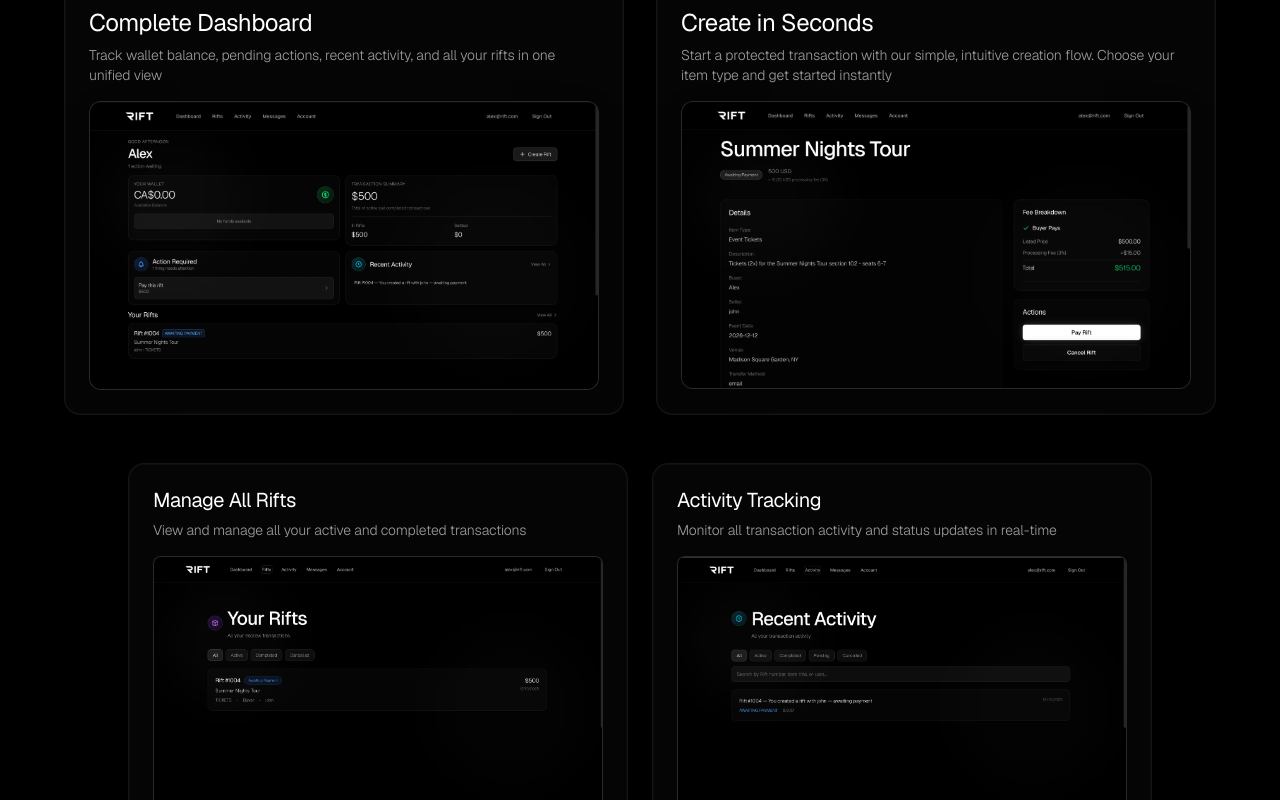
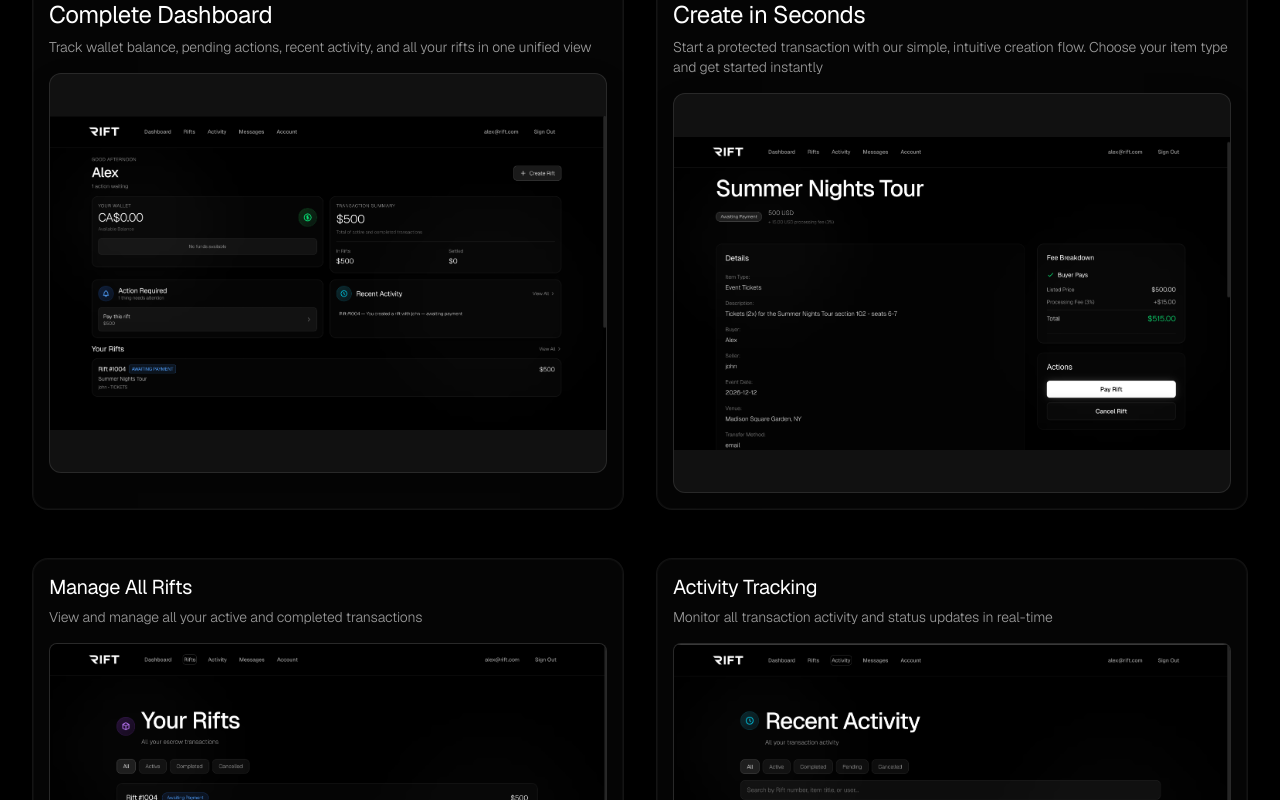
Before and after one commit to nav2424/rift, a Next.js app: page / in a window 1280 px wide. Shown: the part 2400-3200 px from the top of the page. Built offline with nearby package versions, Linux system fonts and the light colour scheme; no server answers.

Commit message:
Increase screenshot sizes in command center for better visibility

```diff
--- a/app/page.tsx
+++ b/app/page.tsx
@@ -500,73 +500,73 @@ export default function Home() {
           </p>
         </div>
 
-        <div className="grid lg:grid-cols-2 gap-8 max-w-6xl mx-auto mb-12">
+        <div className="grid lg:grid-cols-2 gap-8 max-w-7xl mx-auto mb-12">
           {/* Dashboard - Large Feature */}
-          <GlassCard variant="glass" className="p-6 overflow-hidden">
+          <GlassCard variant="glass" className="p-4 overflow-hidden">
             <div className="mb-4">
               <h3 className="text-2xl font-light text-white mb-2">Complete Dashboard</h3>
               <p className="text-sm text-white/60 font-light">
                 Track wallet balance, pending actions, recent activity, and all your rifts in one unified view
               </p>
             </div>
-            <div className="rounded-xl overflow-hidden border border-white/10 bg-white/5 shadow-2xl">
+            <div className="rounded-xl overflow-hidden border border-white/10 bg-white/5 shadow-2xl min-h-[400px] flex items-center justify-center">
               <img
                 src="/dashboard.png"
                 alt="Rift Dashboard"
-                className="w-full h-auto"
+                className="w-full h-auto object-contain max-h-[600px] hover:scale-105 transition-transform duration-300 cursor-zoom-in"
               />
             </div>
           </GlassCard>
 
           {/* Create Rift - Large Feature */}
-          <GlassCard variant="glass" className="p-6 overflow-hidden">
+          <GlassCard variant="glass" className="p-4 overflow-hidden">
             <div className="mb-4">
               <h3 className="text-2xl font-light text-white mb-2">Create in Seconds</h3>
               <p className="text-sm text-white/60 font-light">
                 Start a protected transaction with our simple, intuitive creation flow. Choose your item type and get started instantly
               </p>
             </div>
-            <div className="rounded-xl overflow-hidden border border-white/10 bg-white/5 shadow-2xl">
+            <div className="rounded-xl overflow-hidden border border-white/10 bg-white/5 shadow-2xl min-h-[400px] flex items-center justify-center">
               <img
                 src="/rift-created.png"
                 alt="Create Rift"
-                className="w-full h-auto"
+                className="w-full h-auto object-contain max-h-[600px] hover:scale-105 transition-transform duration-300 cursor-zoom-in"
               />
             </div>
           </GlassCard>
         </div>
 
-        <div className="grid md:grid-cols-2 gap-6 max-w-5xl mx-auto">
+        <div className="grid md:grid-cols-2 gap-8 max-w-7xl mx-auto">
           {/* Rifts List */}
-          <GlassCard variant="glass" className="p-6 overflow-hidden">
+          <GlassCard variant="glass" className="p-4 overflow-hidden">
             <div className="mb-4">
               <h3 className="text-xl font-light text-white mb-2">Manage All Rifts</h3>
               <p className="text-sm text-white/60 font-light">
                 View and manage all your active and completed transactions
               </p>
             </div>
-            <div className="rounded-lg overflow-hidden border border-white/10 bg-white/5">
+            <div className="rounded-lg overflow-hidden border border-white/10 bg-white/5 min-h-[300px] flex items-center justify-center">
               <img
                 src="/rifts.png"
                 alt="Rifts List"
-                className="w-full h-auto"
+                className="w-full h-auto object-contain max-h-[500px] hover:scale-105 transition-transform duration-300 cursor-zoom-in"
               />
             </div>
           </GlassCard>
 
           {/* Activity */}
-          <GlassCard variant="glass" className="p-6 overflow-hidden">
+          <GlassCard variant="glass" className="p-4 overflow-hidden">
             <div className="mb-4">
               <h3 className="text-xl font-light text-white mb-2">Activity Tracking</h3>
               <p className="text-sm text-white/60 font-light">
                 Monitor all transaction activity and status updates in real-time
               </p>
             </div>
-            <div className="rounded-lg overflow-hidden border border-white/10 bg-white/5">
+            <div className="rounded-lg overflow-hidden border border-white/10 bg-white/5 min-h-[300px] flex items-center justify-center">
               <img
                 src="/recent-activity.png"
                 alt="Recent Activity"
-                className="w-full h-auto"
+                className="w-full h-auto object-contain max-h-[500px] hover:scale-105 transition-transform duration-300 cursor-zoom-in"
               />
             </div>
           </GlassCard>
```
